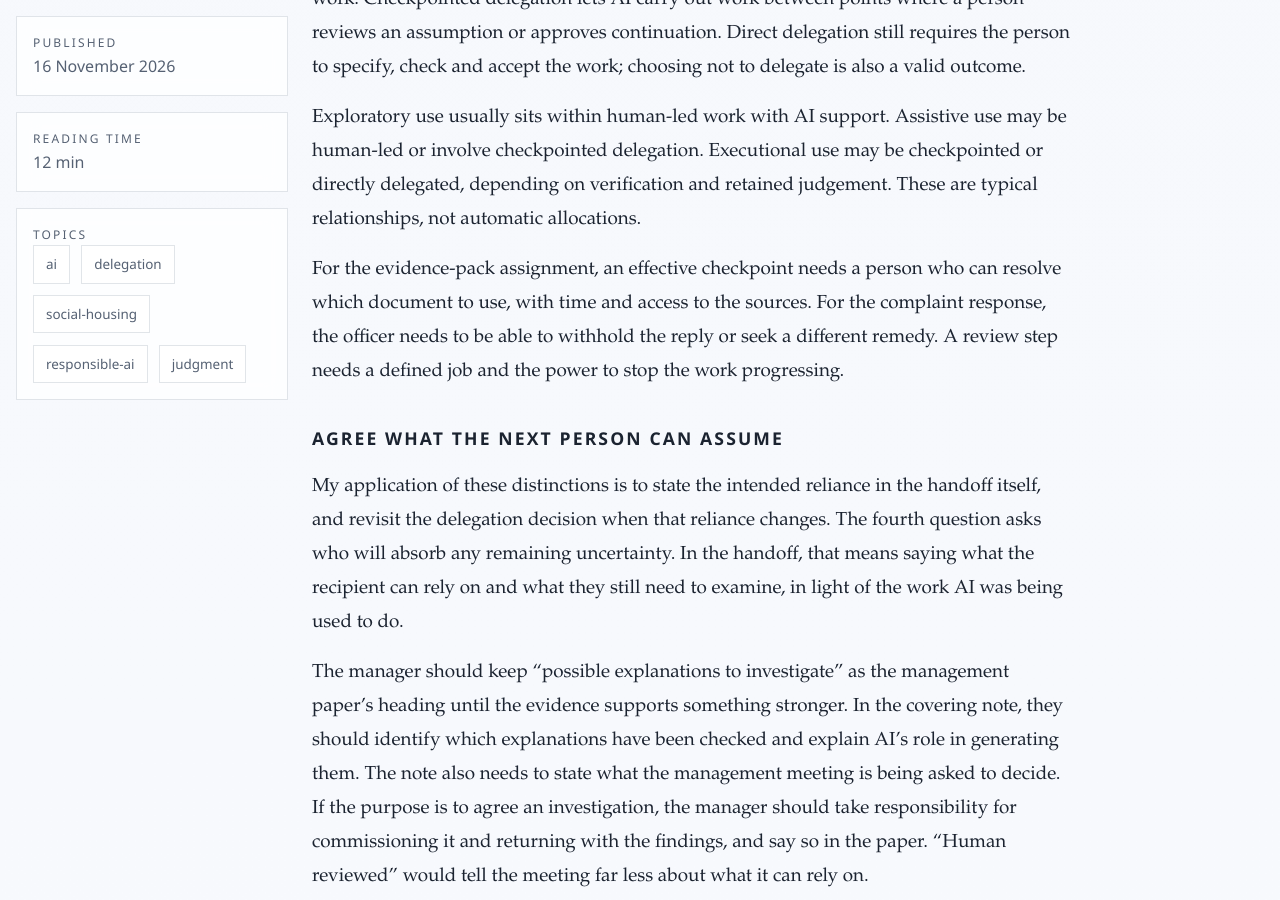
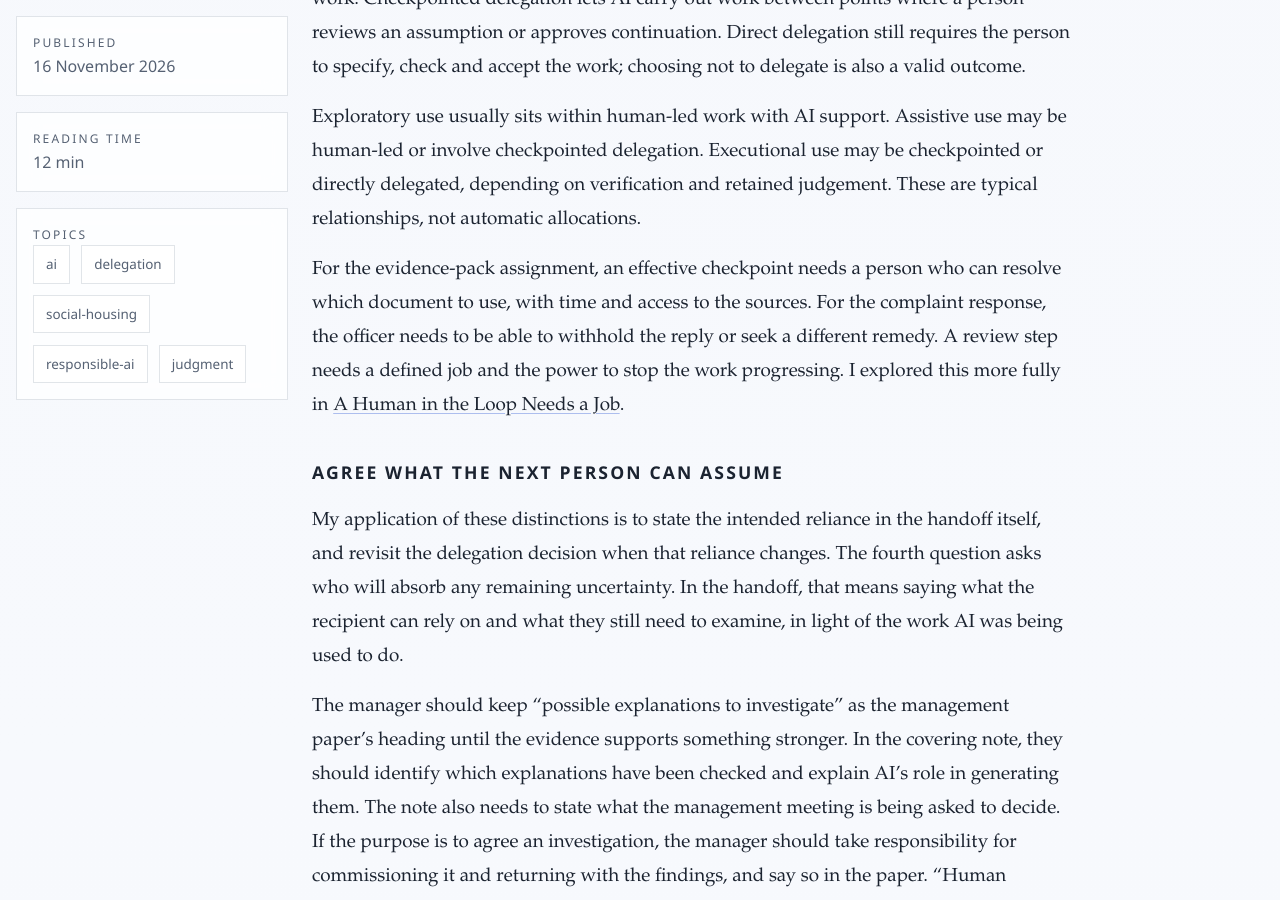
Before and after one commit to philbudden/blog, a Jekyll site: the page built from _articles/what-role-should-ai-play.md, in a window 1280 px wide and 900 px high, scrolled down 6244 px. Built offline with Jekyll 4.4.1, drawn with Linux system fonts in a browser that asks for light colours.

Commit message:
Link to human review article

```diff
--- a/_articles/what-role-should-ai-play.md
+++ b/_articles/what-role-should-ai-play.md
@@ -105,7 +105,7 @@ In human-led work with AI support, a person controls the substance and acceptanc
 
 Exploratory use usually sits within human-led work with AI support. Assistive use may be human-led or involve checkpointed delegation. Executional use may be checkpointed or directly delegated, depending on verification and retained judgement. These are typical relationships, not automatic allocations.
 
-For the evidence-pack assignment, an effective checkpoint needs a person who can resolve which document to use, with time and access to the sources. For the complaint response, the officer needs to be able to withhold the reply or seek a different remedy. A review step needs a defined job and the power to stop the work progressing.
+For the evidence-pack assignment, an effective checkpoint needs a person who can resolve which document to use, with time and access to the sources. For the complaint response, the officer needs to be able to withhold the reply or seek a different remedy. A review step needs a defined job and the power to stop the work progressing. I explored this more fully in [A Human in the Loop Needs a Job](https://philipbudden.co.uk/posts/a-human-in-the-loop-needs-a-job/).
 
 ## Agree what the next person can assume
 
```
